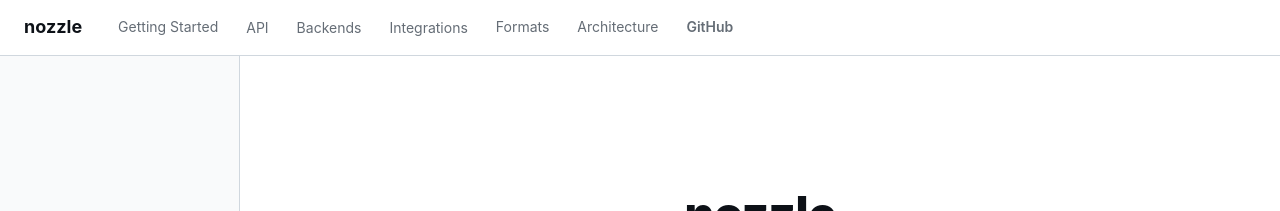
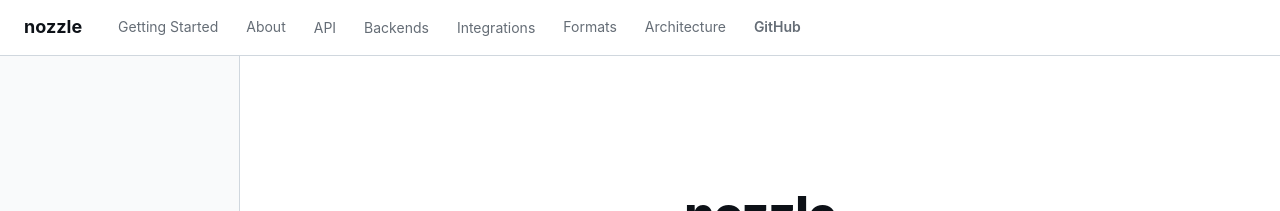
Before and after one commit to nozzle-io/.github, a Jekyll site: the page built from index.md, in a window 1280 px wide. Shown: the top 211 px of the page. Built offline with Jekyll 4.4.1, drawn with Linux system fonts in a browser that asks for light colours.

Commit message:
Add About link to navigation

```diff
--- a/_includes/nav.html
+++ b/_includes/nav.html
@@ -3,6 +3,7 @@
     <a href="{{ '/' | relative_url }}" class="nav-brand">nozzle</a>
     <nav class="nav-links" aria-label="Main navigation">
       <a href="{{ '/getting-started.html' | relative_url }}">Getting Started</a>
+      <a href="{{ '/about.html' | relative_url }}">About</a>
       <div class="nav-dropdown">
         <button class="nav-dropdown-toggle" aria-expanded="false" aria-haspopup="true">API</button>
         <div class="nav-dropdown-menu">
```
